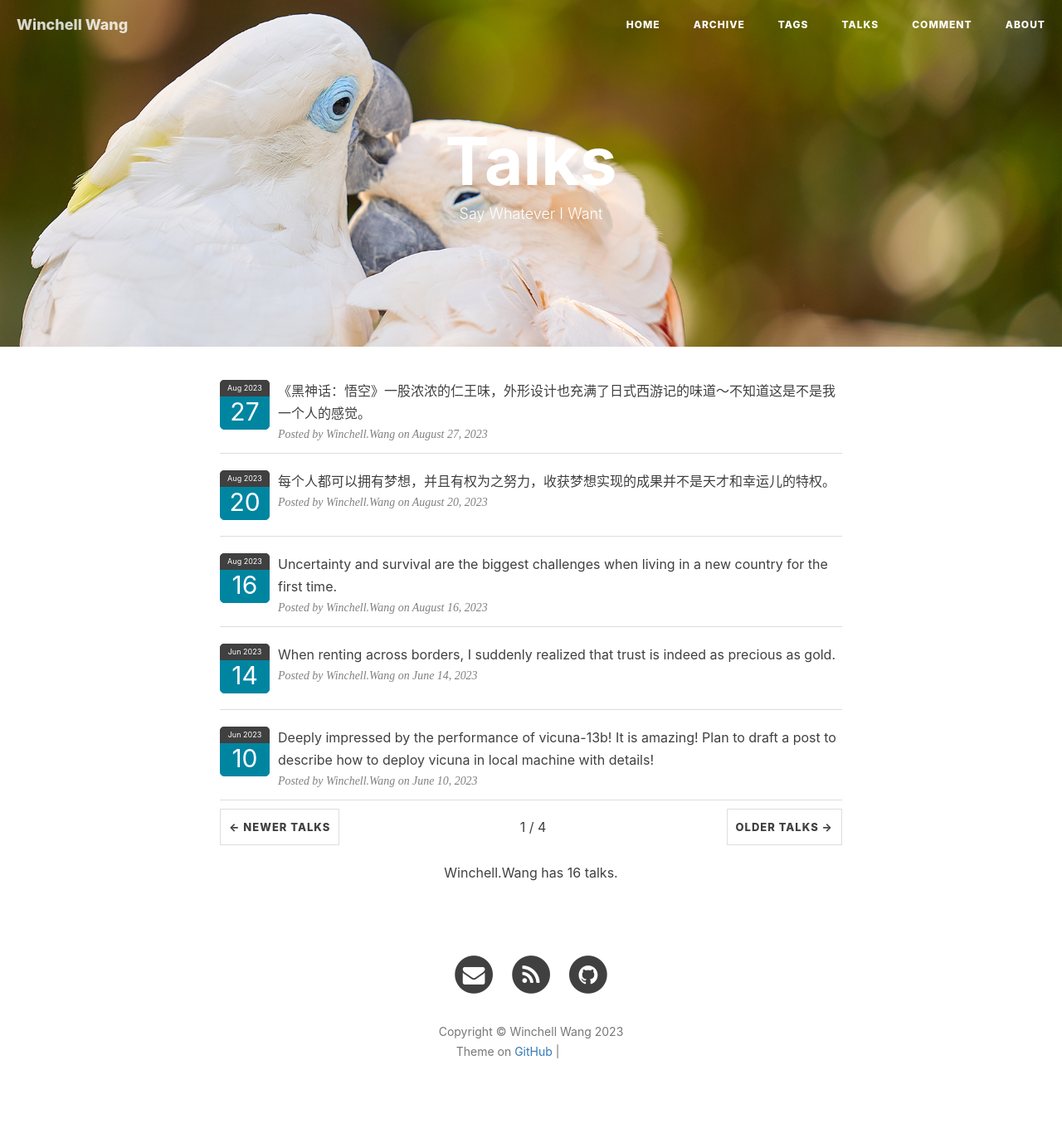
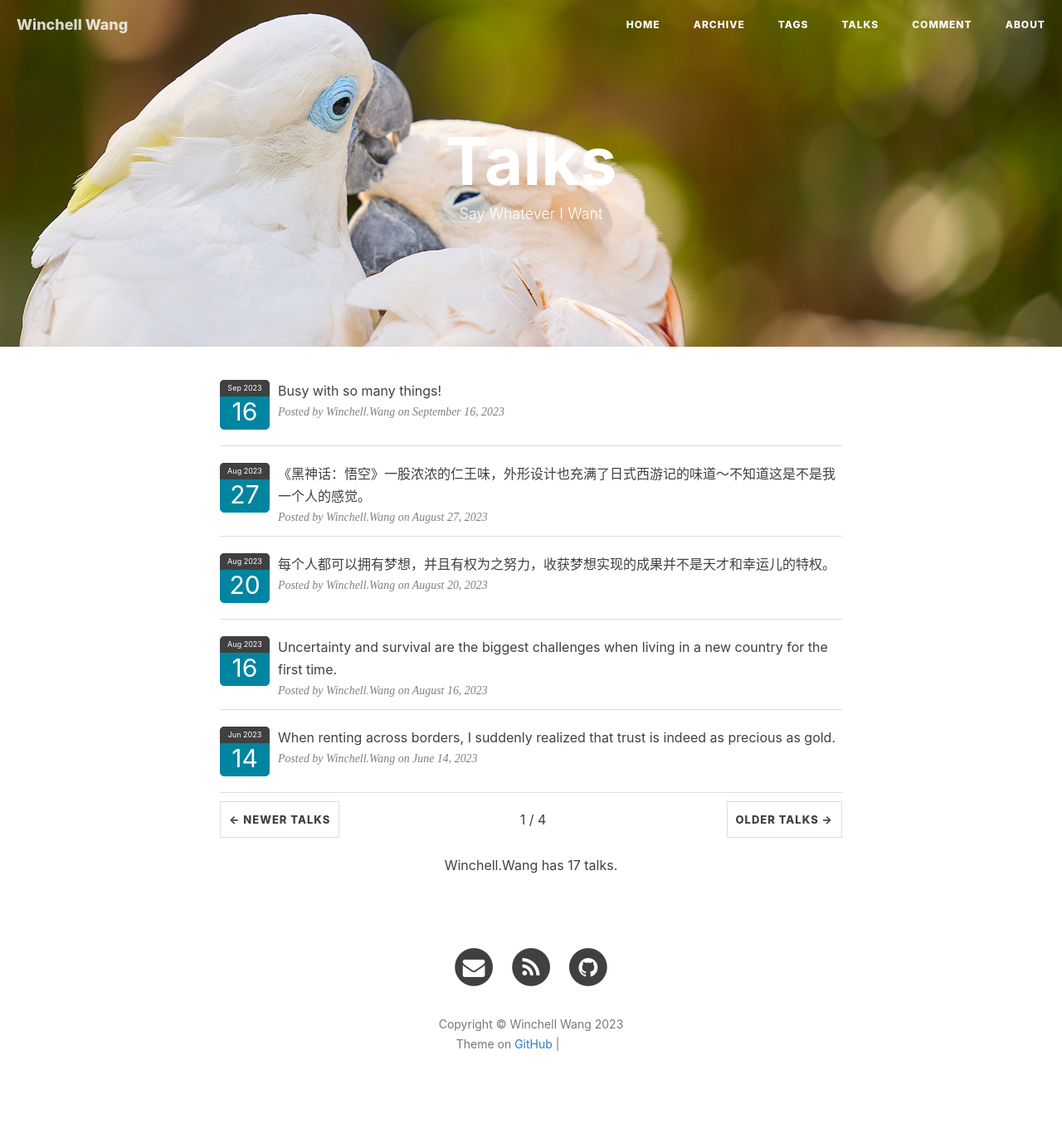
Before and after one commit to WinchellWang/winchellwang.github.io, a Jekyll site: the page built from 3talk.html, in a window 1280 px wide. Shown: the whole page at 83% size. Built offline with Jekyll 4.4.1, drawn with Linux system fonts in a browser that asks for light colours; nearby versions of some CDN libraries; comment, search, counter and statistics services are not loaded; grey boxes are pictures that could not be loaded.

Commit message:
New talks

```diff
--- a/_data/talks.yml
+++ b/_data/talks.yml
@@ -1,6 +1,9 @@
 # Template
 # - mytalk: ""
 #   talkdate: "2023-05"
+
+- mytalk: "Busy with so many things!"
+  talkdate: "2023-09-16"
 
 - mytalk: "《黑神话：悟空》一股浓浓的仁王味，外形设计也充满了日式西游记的味道～不知道这是不是我一个人的感觉。"
   talkdate: "2023-08-27"
```
